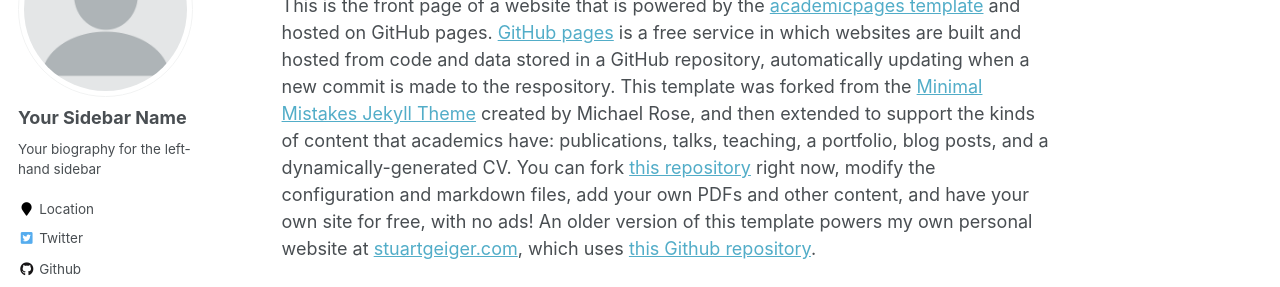
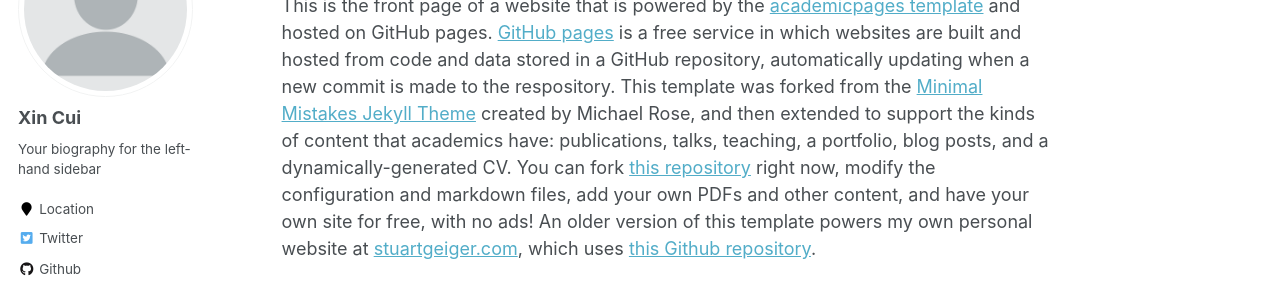
Before and after one commit to CUIXINPOWER/web, a Jekyll site: the page built from _pages/about.md, in a window 1280 px wide. Shown: the part 196-483 px from the top of the page. Built offline with Jekyll 4.4.1, drawn with Linux system fonts in a browser that asks for light colours; some web fonts are replaced.

Commit message:
Update _config.yml

```diff
--- a/_config.yml
+++ b/_config.yml
@@ -80,7 +80,7 @@ analytics:
 
 # Site Author
 author:
-  name             : "Your Sidebar Name"
+  name             : "Xin Cui"
   avatar           : "profile.png"
   bio              : "Your biography for the left-hand sidebar"
   location         : "Location"
```
